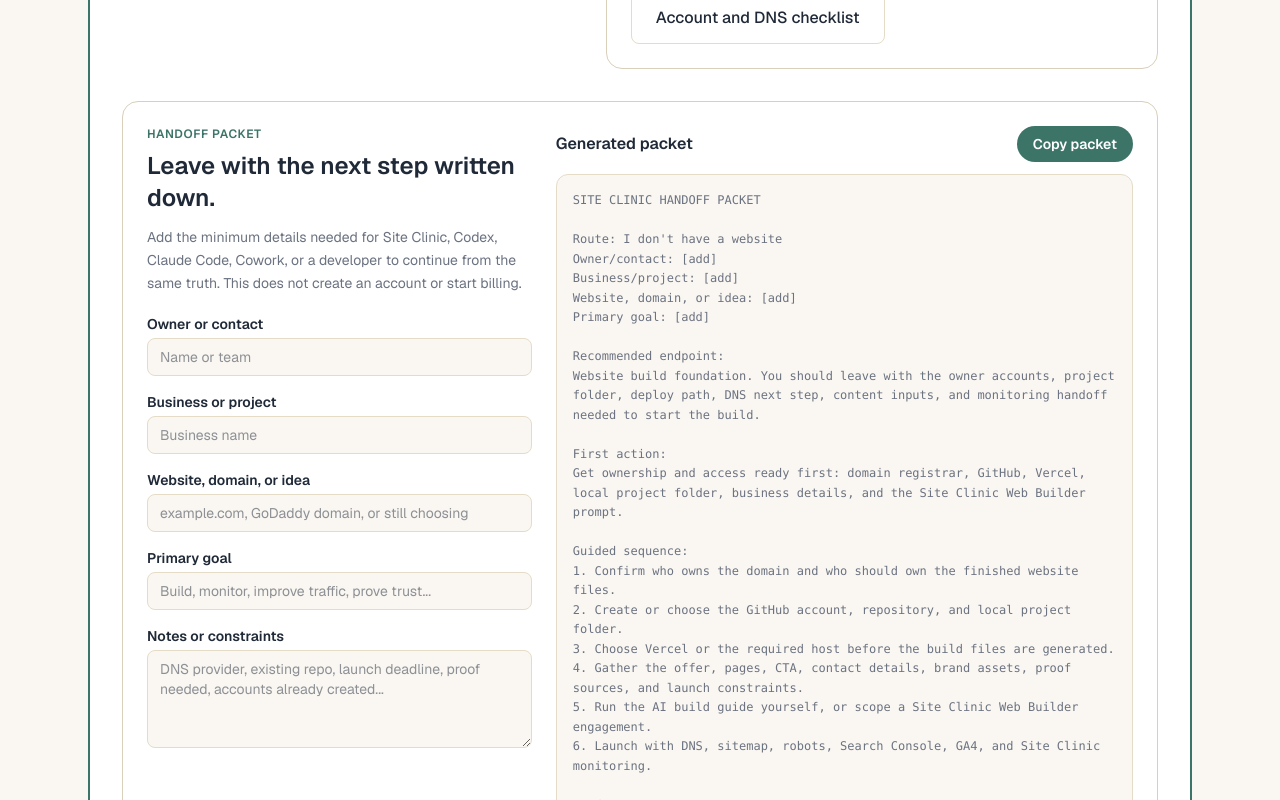
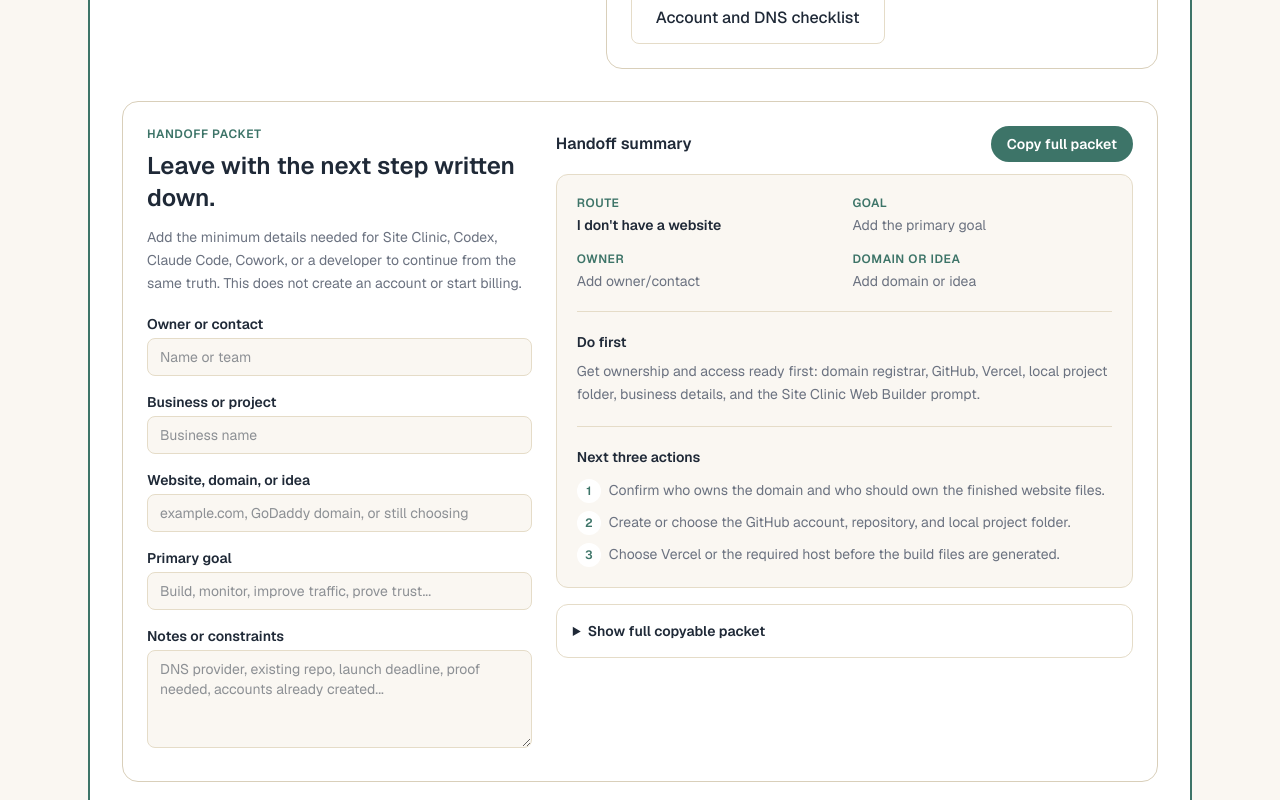
Before and after one commit to drjliddy-max/siteclinic-web, a Next.js app: page /start-here in a window 1280 px wide. Shown: the part 1680-2480 px from the top of the page. Built offline with nearby package versions, Linux system fonts and the light colour scheme.

Commit message:
Make Start Here handoff packet scannable

```diff
--- a/src/components/StartHereWizard.tsx
+++ b/src/components/StartHereWizard.tsx
@@ -318,19 +318,89 @@
             <div className="flex flex-col">
               <div className="mb-3 flex flex-wrap items-center justify-between gap-3">
                 <h4 className="font-semibold text-[var(--color-ink)]">
-                  Generated packet
+                  Handoff summary
                 </h4>
                 <button
                   type="button"
                   onClick={copyHandoffPacket}
                   className="rounded-full bg-[var(--color-accent)] px-4 py-2 text-sm font-semibold text-white hover:opacity-90"
                 >
-                  Copy packet
+                  Copy full packet
                 </button>
               </div>
-              <pre className="min-h-[26rem] flex-1 whitespace-pre-wrap rounded-xl border border-[var(--color-border)] bg-[var(--color-bg)] p-4 text-xs leading-relaxed text-[var(--color-ink-soft)]">
-                {handoffPacket}
-              </pre>
+              <div className="rounded-xl border border-[var(--color-border)] bg-[var(--color-bg)] p-5">
+                <dl className="grid gap-4 sm:grid-cols-2">
+                  <div>
+                    <dt className="text-xs font-semibold uppercase tracking-wider text-[var(--color-accent)]">
+                      Route
+                    </dt>
+                    <dd className="mt-1 text-sm font-semibold text-[var(--color-ink)]">
+                      {selectedRoute.label}
+                    </dd>
+                  </div>
+                  <div>
+                    <dt className="text-xs font-semibold uppercase tracking-wider text-[var(--color-accent)]">
+                      Goal
+                    </dt>
+                    <dd className="mt-1 text-sm text-[var(--color-ink-soft)]">
+                      {handoffDraft.primaryGoal.trim() || "Add the primary goal"}
+                    </dd>
+                  </div>
+                  <div>
+                    <dt className="text-xs font-semibold uppercase tracking-wider text-[var(--color-accent)]">
+                      Owner
+                    </dt>
+                    <dd className="mt-1 text-sm text-[var(--color-ink-soft)]">
+                      {handoffDraft.ownerName.trim() || "Add owner/contact"}
+                    </dd>
+                  </div>
+                  <div>
+                    <dt className="text-xs font-semibold uppercase tracking-wider text-[var(--color-accent)]">
+                      Domain or idea
+                    </dt>
+                    <dd className="mt-1 text-sm text-[var(--color-ink-soft)]">
+                      {handoffDraft.websiteOrDomain.trim() || "Add domain or idea"}
+                    </dd>
+                  </div>
+                </dl>
+
+                <div className="mt-5 border-t border-[var(--color-border)] pt-5">
+                  <h5 className="text-sm font-semibold text-[var(--color-ink)] mb-2">
+                    Do first
+                  </h5>
+                  <p className="text-sm leading-relaxed text-[var(--color-ink-soft)]">
+                    {selectedRoute.firstAction}
+                  </p>
+                </div>
+
+                <div className="mt-5 border-t border-[var(--color-border)] pt-5">
+                  <h5 className="text-sm font-semibold text-[var(--color-ink)] mb-3">
+                    Next three actions
+                  </h5>
+                  <ol className="space-y-2">
+                    {selectedRoute.routeSteps.slice(0, 3).map((item, index) => (
+                      <li
+                        key={item}
+                        className="grid grid-cols-[1.5rem_1fr] gap-2 text-sm text-[var(--color-ink-soft)] leading-relaxed"
+                      >
+                        <span className="flex h-6 w-6 items-center justify-center rounded-full bg-white text-xs font-semibold text-[var(--color-accent)]">
+                          {index + 1}
+                        </span>
+                        <span>{item}</span>
+                      </li>
+                    ))}
+                  </ol>
+                </div>
+              </div>
+
+              <details className="mt-4 rounded-xl border border-[var(--color-border)] bg-white p-4">
+                <summary className="cursor-pointer text-sm font-semibold text-[var(--color-ink)]">
+                  Show full copyable packet
+                </summary>
+                <pre className="mt-4 max-h-[22rem] overflow-auto whitespace-pre-wrap rounded-lg border border-[var(--color-border)] bg-[var(--color-bg)] p-4 text-xs leading-relaxed text-[var(--color-ink-soft)]">
+                  {handoffPacket}
+                </pre>
+              </details>
               <p className="mt-3 text-xs text-[var(--color-ink-soft)]" aria-live="polite">
                 {copyStatus === "copied"
                   ? "Copied. This can now be pasted into Site Clinic, Codex, Claude Code, Cowork, or a developer brief."
```
